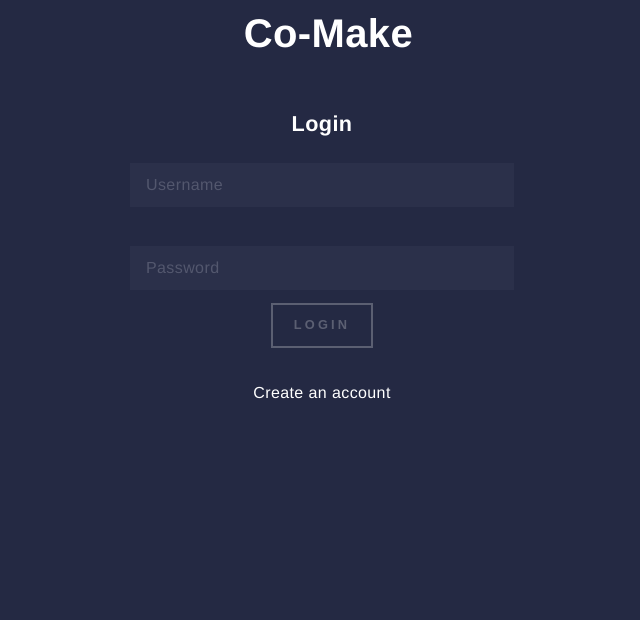
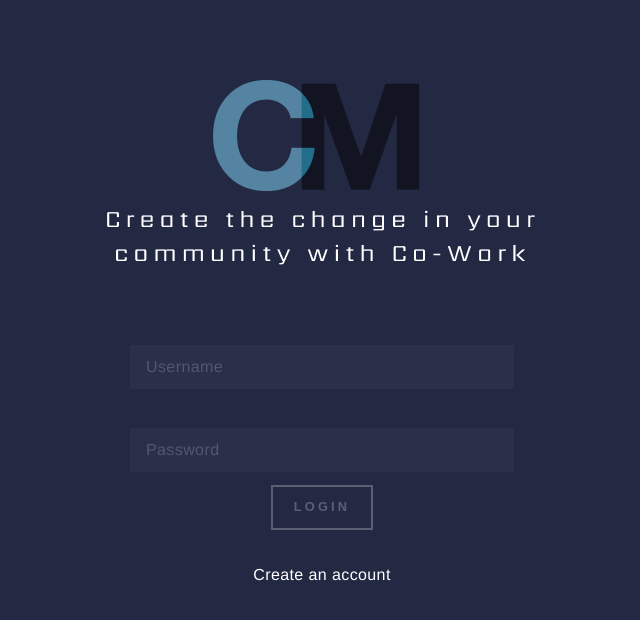
Before and after one commit to BW-Co-Make-tt26/front-end, a React (Create React App) app: page / in a window 1280 px wide. Shown: the top 620 px of the page, without its empty margins (318-958 px from the left). Built offline with nearby package versions, Linux system fonts and the light colour scheme.

Commit message:
added logo

```diff
--- a/src/App.css
+++ b/src/App.css
@@ -3951,3 +3951,10 @@ input, select, textarea {
 			opacity: 1;
 			visibility: visible;
     }
+
+
+.logo-container{
+	display: flex;
+    justify-content: center;
+    margin: 80px;
+}
--- a/src/App.js
+++ b/src/App.js
@@ -8,6 +8,7 @@ import PrivateRoute from './components/PrivateRoute';
 import MyIssues from './components/MyIssues';
 import EditForm from './components/EditForm';
 import styled from "styled-components";
+import loginlogo from './images/loginlogo.png'
 import './App.css'
 
 
@@ -25,7 +26,9 @@ function App() {
   return (
     <Router>
       <div className="App">
-        <CoMakeH1>Co-Make</CoMakeH1>
+        <div className='logo-container'>
+          <img src={loginlogo} alt='logo'></img>
+        </div>
         <Switch>
           <Route exact path='/' render={(props) => {
                 return <Login {...props} setIsLoggedIn={setIsLoggedIn} />
--- a/src/components/Login.js
+++ b/src/components/Login.js
@@ -5,6 +5,7 @@ import schema from "../validation/logInValidation";
 import { Link } from 'react-router-dom'
 import { axiosWithAuth } from "../utils/axiosWithAuth";
 import styled from "styled-components";
+
 
 
 const initialFormValues = {
@@ -76,7 +77,7 @@ export default function Login(props) {
   return (
     <Container className="loginContainer" onSubmit={handleLogin}>
       <div className="headerContainer">
-        <h3>Login</h3>
+
       </div>
       <form className="formContainer">
         <div className="inputContainer">
```
Also changed, not shown: src/images/loginlogo.png (added), 1 other file (tests, documents, lock files or other folders).
